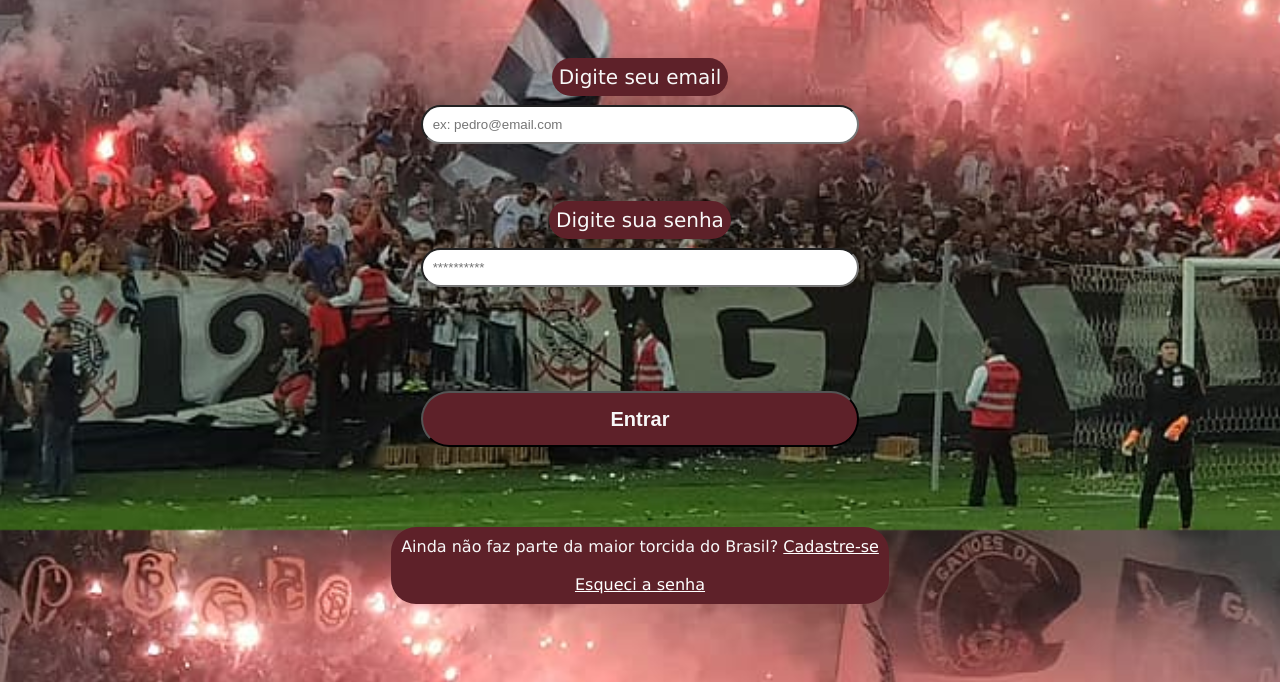
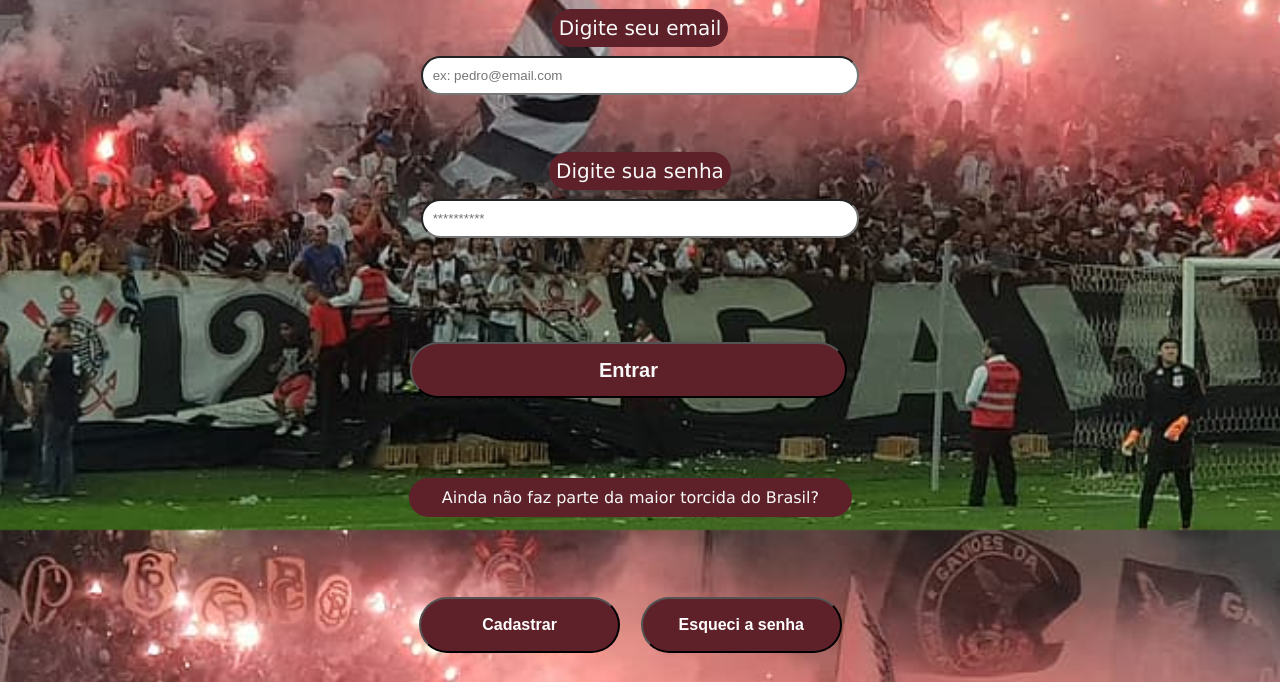
Before and after one commit to Phl14Fontes/Alvinegro-do-povo, a website: page Public/login.html in a window 1280 px wide. Shown: the part 270-952 px from the top of the page. Drawn offline with Linux system fonts and the light colour scheme.

Commit message:
Aumentando tamanho das fontes, ajustes de botões nas telas de login e cadastro, troca da imagem de fundo da tela de cadastro, por uma igual com qualidade superior, reformulação dos textos na index

```diff
--- a/Public/css/login.css
+++ b/Public/css/login.css
@@ -71,6 +71,9 @@ body{
     border-radius: 50px;
     font-weight: 850;
     font-size: 20px;
+    display: flex;
+    align-items: center;
+    justify-content: center;
     color: #f8f8f8;
     background-color: #5e2129;
 }
@@ -78,6 +81,7 @@ body{
     color: red;
     box-shadow: 2px 2px 3px red;
     cursor: pointer;
+    font-size: 22px;
 }
 
 .fundo-texto-login{
@@ -91,12 +95,55 @@ body{
     color: #f8f8f8;
     margin-top: 10vh;
     padding: 10px;
+    width: 55%;
+    margin-left: 20%;
+    margin-right: 22.5%;
     border-radius: 25px;
 
 }
-#esqueci_senha{
-    color: #FFF;
+
+.btns-tratamento{
+    display: flex;
+    width: 55%;
+    margin-top: 10vh;
+    margin-left: 20%;
+    margin-right: 22.5%;
 }
-#ir_cadastrar{
+
+.btn-cadastro{
+    width: 55%;
+    height: 7vh;
+    display: flex;
+    padding: 10px;
+    align-items: center;
     color: #fff;
+    margin-right: 5%;
+    font-weight: 800;
+    justify-content: center;
+    background-color: #5e2129;
+    border-radius: 50px;
+    font-size: 16px;
 }
+.btn-esqueci-senha{
+    width: 55%;
+    height: 7vh;
+    display: flex;
+    padding: 10px;
+    color: #fff;
+    font-weight: 800;
+    font-size: 16px;
+    align-items: center;
+    justify-content: center;
+    background-color: #5e2129;
+    border-radius: 50px;
+}
+.btn-cadastro:hover{
+    color: red;
+    box-shadow: 2px 2px 3px red;
+    cursor: pointer;
+}
+.btn-esqueci-senha:hover{
+    color: red;
+    box-shadow: 2px 2px 3px red;
+    cursor: pointer;
+}
--- a/Public/css/sobre.css
+++ b/Public/css/sobre.css
@@ -44,7 +44,7 @@ p{
 }
 .escolha_tema .box-resp{
     color: #f8f8f8;
-    font-size: 18px;
+    font-size: 19px;
     width: 75%;
     margin-top: 2.5%;
     margin-bottom: 2.5%;
--- a/Public/js/login.js
+++ b/Public/js/login.js
@@ -65,3 +65,7 @@ function entrar() {
 
     return false;
 }
+
+function ir_cadastro(){
+    window.location ="cadastro.html";
+}
--- a/Public/login.html
+++ b/Public/login.html
@@ -4,7 +4,7 @@
     <meta charset="UTF-8">
     <meta http-equiv="X-UA-Compatible" content="IE=edge">
     <meta name="viewport" content="width=device-width, initial-scale=1.0">
-    <title>Alvinegro do Povo | Logar</title>
+    <title>Alvinegro do Povo | Login</title>
     <link rel="stylesheet" href="./css/style.css">
     <link rel="stylesheet" href="./css/login.css">
 </head>
@@ -64,7 +64,11 @@
             </div>
 
             <div class="retorno-entrar">
-                Ainda não faz parte da maior torcida do Brasil? <a id="ir_cadastrar" href="cadastro.html">Cadastre-se</a> <br><br> <a id="esqueci_senha" href="">Esqueci a senha</a>
+                Ainda não faz parte da maior torcida do Brasil?
+            </div>
+
+            <div class="btns-tratamento">
+                <button class="btn-cadastro" onclick="ir_cadastro()">Cadastrar</button> <button class="btn-esqueci-senha">Esqueci a senha</button>
             </div>
 
         </div>
```
Also changed, not shown: Public/css/cadastro.css (+7 -2 lines), Public/css/index.css (+6 -5 lines), Public/index.html (+3 -4 lines), Public/img/estadio-foto-aerea-bg-cadastro.jpg (added).
